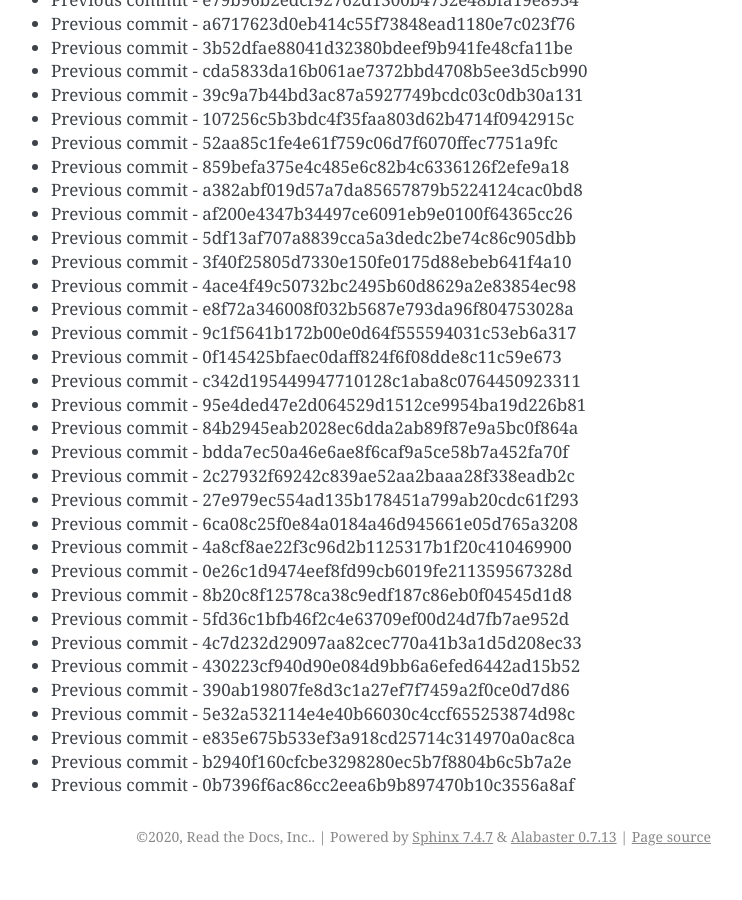
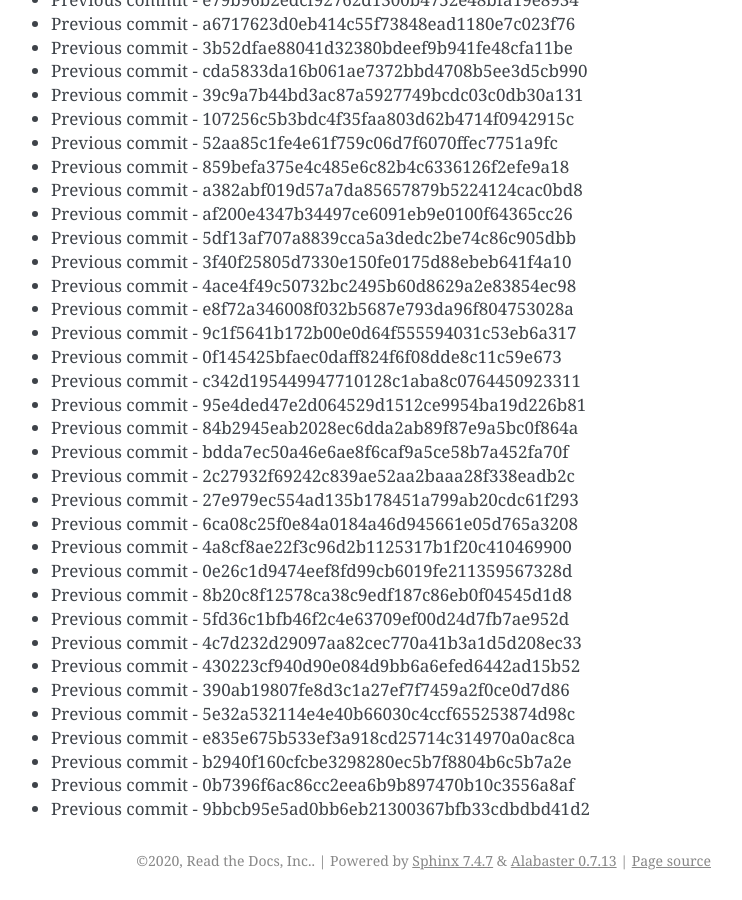
Before and after one commit to readthedocs/rtd-git-stresstest, a Sphinx documentation site: the page built from docs/updates.rst, in a window 1280 px wide and 900 px high, scrolled down 62218 px. Shown: the whole window, without its empty margins (399-1141 px from the left). Built offline with Sphinx 7.4.7, drawn with Linux system fonts in a browser that asks for light colours; before the commit the page ends 63094 px from its top, so only the background shows below that.

Commit message:
Generating commit from previous: 9bbcb95e5ad0bb6eb21300367bfb33cdbdbd41d2

```diff
--- a/docs/updates.rst
+++ b/docs/updates.rst
@@ -2646,3 +2646,4 @@ It can be tested for any performance characteristics.
 * Previous commit - e835e675b533ef3a918cd25714c314970a0ac8ca
 * Previous commit - b2940f160cfcbe3298280ec5b7f8804b6c5b7a2e
 * Previous commit - 0b7396f6ac86cc2eea6b9b897470b10c3556a8af
+* Previous commit - 9bbcb95e5ad0bb6eb21300367bfb33cdbdbd41d2
```
